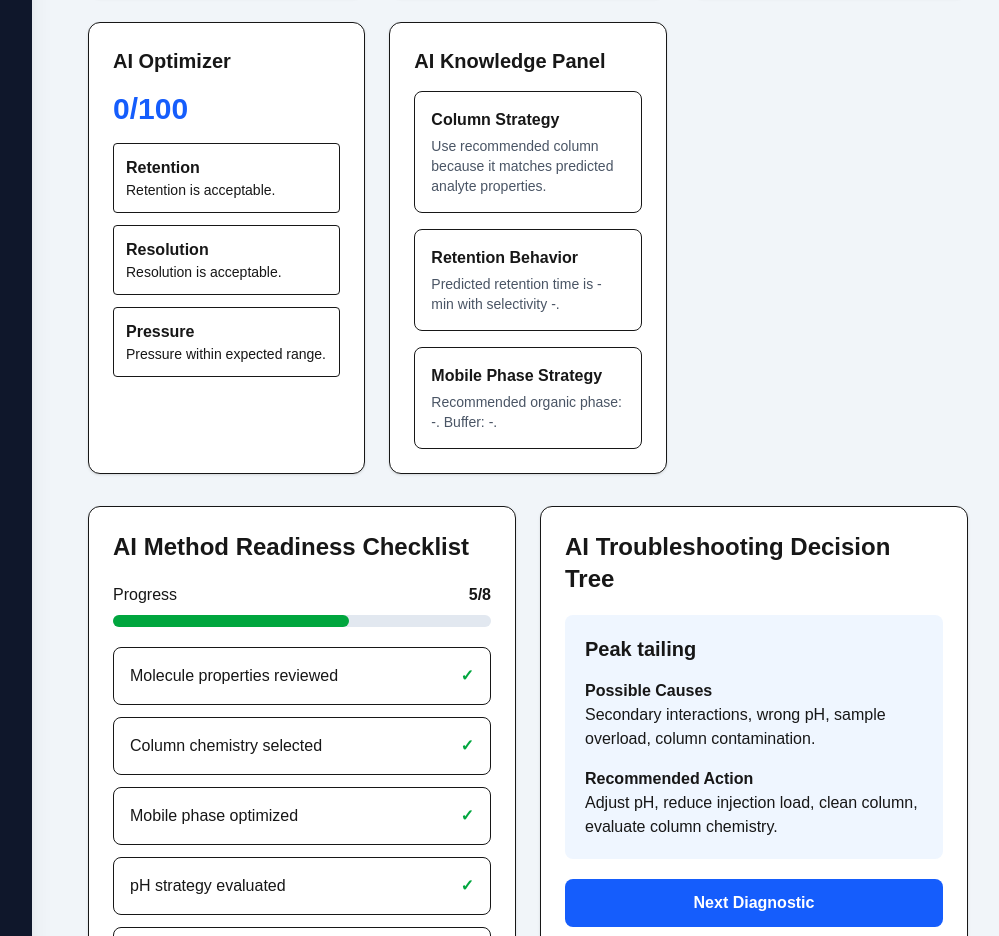
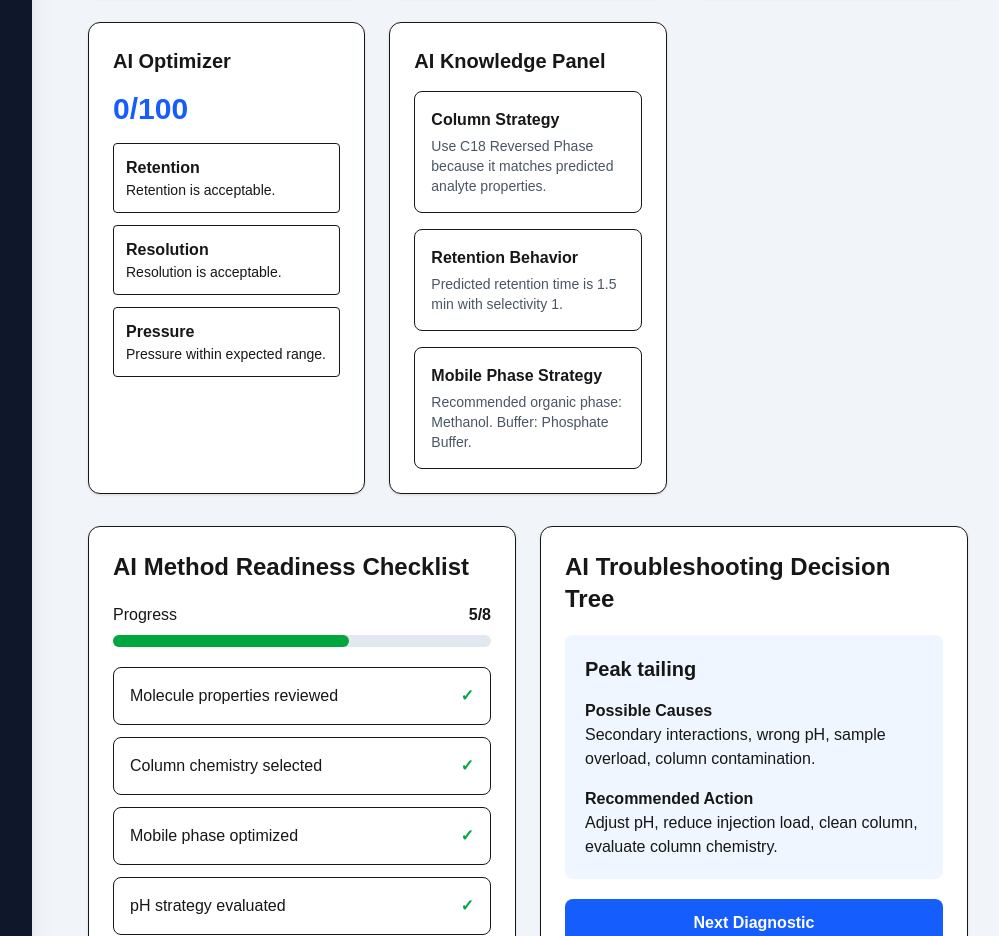
Before and after one commit to gorjanumirelaanca-code/hplc-copilot-pro, a Next.js app: page /method-development in a window 1280 px wide. Shown: the part 2802-3738 px from the top of the page, without its empty margins (256-1255 px from the left). Built offline with nearby package versions, Linux system fonts and the light colour scheme; no server answers.

Commit message:
Connect AI knowledge panel to method engine

```diff
--- a/components/method-development/MethodDashboard.tsx
+++ b/components/method-development/MethodDashboard.tsx
@@ -93,7 +93,6 @@ export default function MethodDashboard() {
         <BufferRecommendation />
 
 
-
         <GradientRecommendation
 
           gradient={result.gradient}
@@ -112,7 +111,6 @@ export default function MethodDashboard() {
 
 
         <SystemSuitability />
-
 
 
         <MethodScore
@@ -142,7 +140,16 @@ export default function MethodDashboard() {
         <AIOptimizer />
 
 
-        <AIKnowledgePanel />
+
+        <AIKnowledgePanel
+
+          ai={{
+
+            engine: result
+
+          }}
+
+        />
 
 
       </div>
```
